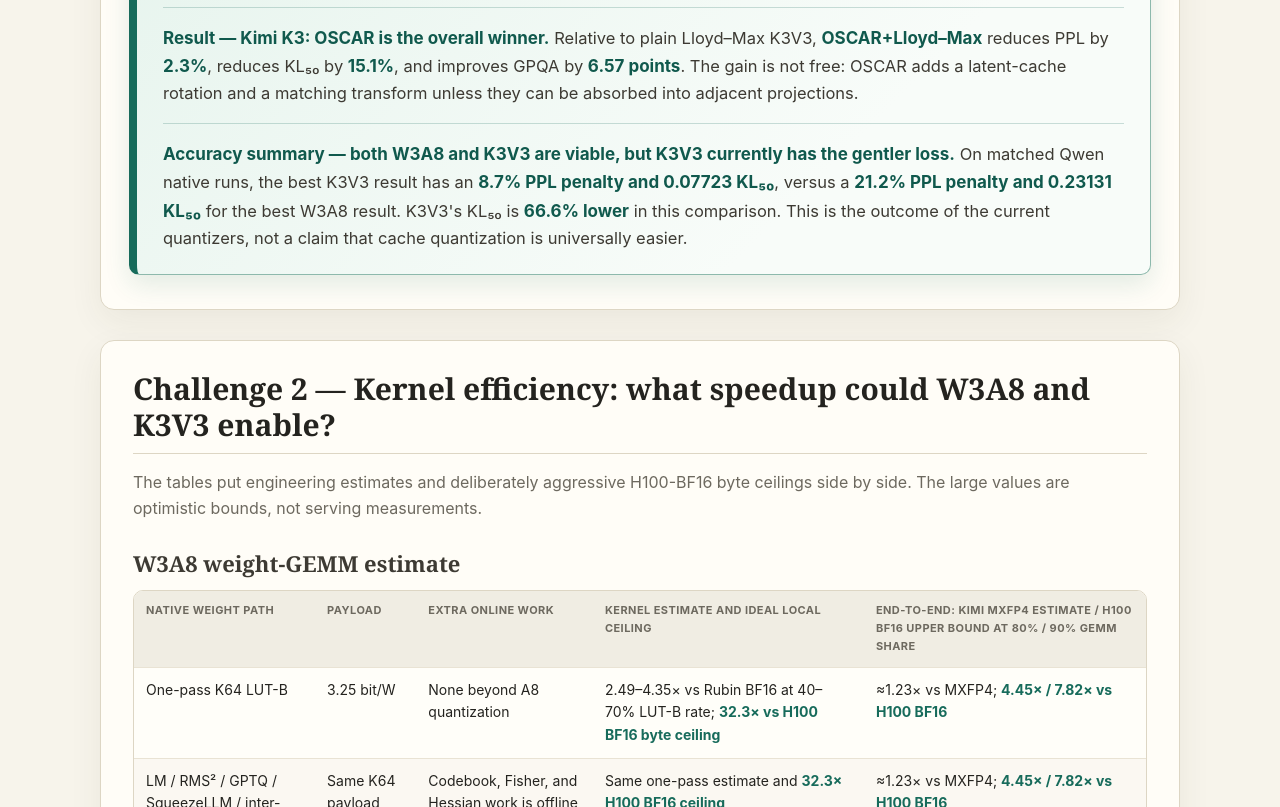
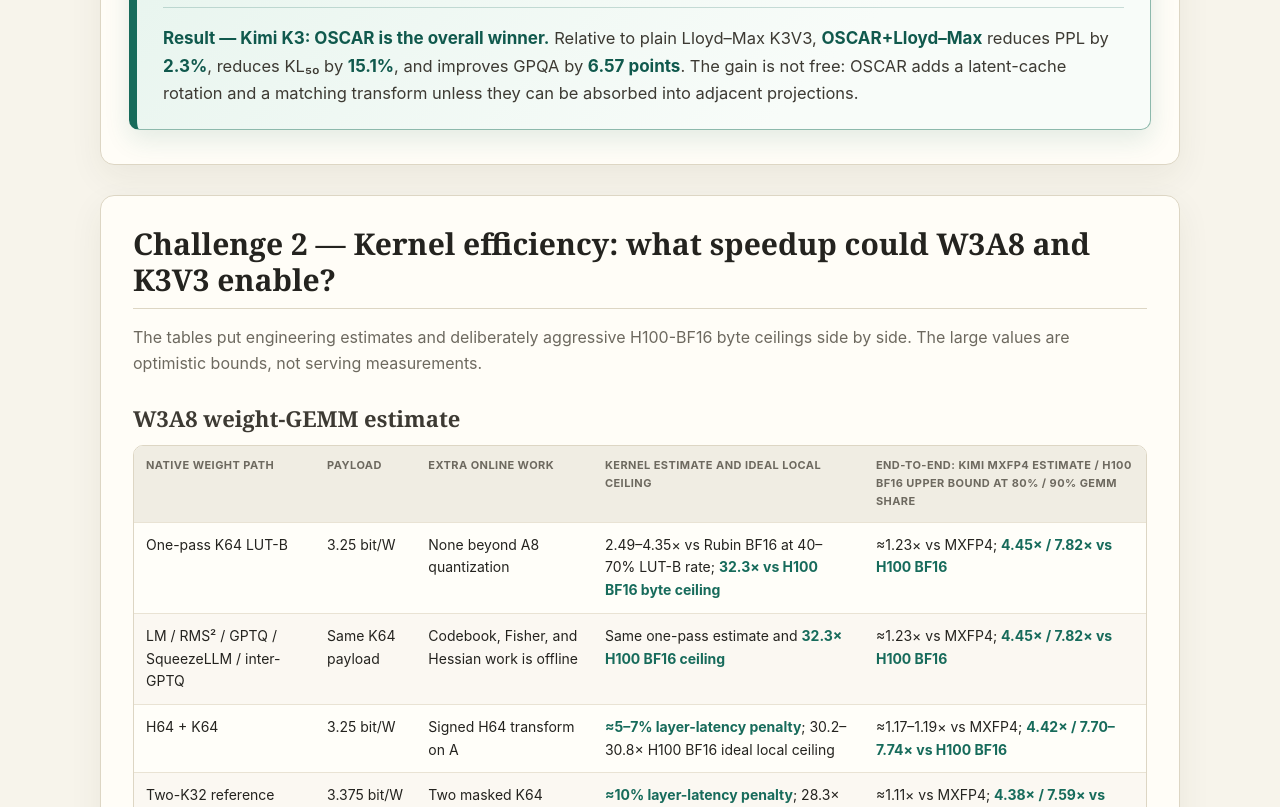
Before and after one commit to zzz0906/verarubin-short, a plain HTML site: page index.html in a window 1280 px wide. Shown: the part 9700-10507 px from the top of the page. Drawn offline with nearby package versions, Linux system fonts and the light colour scheme.

Commit message:
Remove the cross-experiment accuracy summary from the KV result card.

```diff
--- a/index.html
+++ b/index.html
@@ -1,6 +1,6 @@
 <!doctype html>
 <!-- Generated by verarubin-short-source/build.py. Edit en.md or zh.md, not this file. -->
-<!-- Markdown source SHA256: b6ff62f68dc6d5c8fbc7f5734a4c7acf629e2550a402e29d3bbd8da7adc0d15d -->
+<!-- Markdown source SHA256: 2e6475dd54da3ca6038b4d7c39b0a7cb3f395d0b1a6ca2acf2e8093aaa027753 -->
 <html lang="en">
 <head>
   <meta charset="utf-8">
@@ -594,7 +594,6 @@ s_B[n,h].
 <blockquote class="experiment-conclusion">
 <p><strong>Result — Qwen3-4B: OSCAR wins simulated KL, not every metric.</strong> The uniform K3V3 baseline increases PPL by <strong>13,057%</strong> relative to BF16. In the controlled simulation, <strong>OSCAR+Lloyd–Max has the lowest KL₅₀</strong>, reducing it by <strong>1.4%</strong> relative to Lloyd–Max alone, while the no-OSCAR method has <strong>0.5% lower PPL</strong>. The best completed native result also remains no-OSCAR Lloyd–Max, with an <strong>8.7% PPL penalty</strong> relative to BF16; the current native OSCAR run has not reproduced the simulated KL advantage. OSCAR additionally requires a cache rotation and a matching transform unless they are absorbed into adjacent projections.</p>
 <p><strong>Result — Kimi K3: OSCAR is the overall winner.</strong> Relative to plain Lloyd–Max K3V3, <strong>OSCAR+Lloyd–Max</strong> reduces PPL by <strong>2.3%</strong>, reduces KL₅₀ by <strong>15.1%</strong>, and improves GPQA by <strong>6.57 points</strong>. The gain is not free: OSCAR adds a latent-cache rotation and a matching transform unless they can be absorbed into adjacent projections.</p>
-<p><strong>Accuracy summary — both W3A8 and K3V3 are viable, but K3V3 currently has the gentler loss.</strong> On matched Qwen native runs, the best K3V3 result has an <strong>8.7% PPL penalty and 0.07723 KL₅₀</strong>, versus a <strong>21.2% PPL penalty and 0.23131 KL₅₀</strong> for the best W3A8 result. K3V3's KL₅₀ is <strong>66.6% lower</strong> in this comparison. This is the outcome of the current quantizers, not a claim that cache quantization is universally easier.</p>
 </blockquote>
 </section><section><h2>Challenge 2 — Kernel efficiency: what speedup could W3A8 and K3V3 enable?</h2>
 <p>The tables put engineering estimates and deliberately aggressive H100-BF16 byte ceilings side by side. The large values are optimistic bounds, not serving measurements.</p>
```
